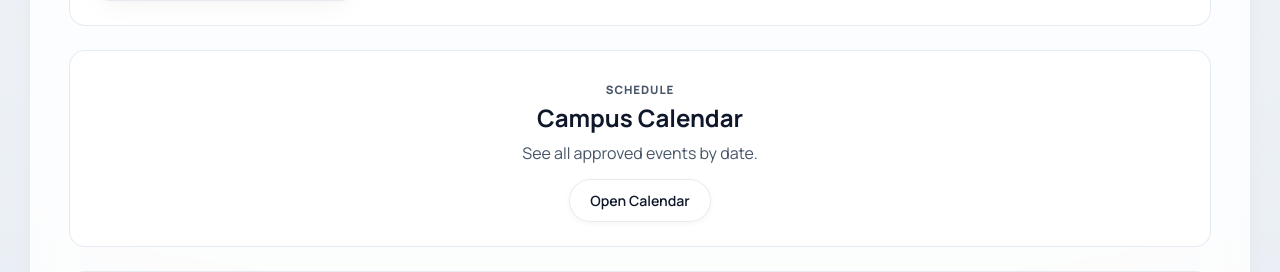
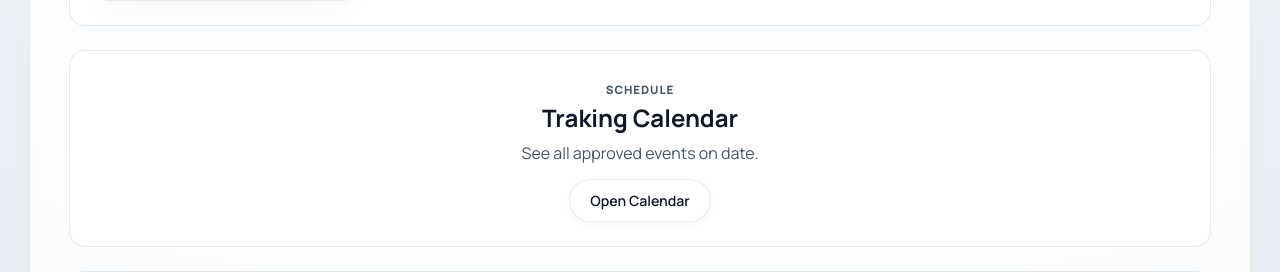
Before and after one commit to Parthiban-codex/College-event-portal, a Flask app: page / in a window 1280 px wide. Shown: the part 2036-2308 px from the top of the page. Run offline with Flask 3, Linux system fonts and the light colour scheme; data that the repository does not hold is empty.

Commit message:
front page corrected

```diff
--- a/templates/index.html
+++ b/templates/index.html
@@ -6,7 +6,7 @@
 <section class="simple-home-header">
     <div>
         <p class="simple-label">CAMPUS EVENT HUB</p>
-        <h1>Find your next campus event</h1>
+        <h1>Find & join your campus event</h1>
         <p>One place for events, schedules, and student activities.</p>
     </div>
     <div class="simple-home-actions">
@@ -88,8 +88,8 @@
 
 <section id="homepage-calendar" class="simple-section simple-calendar">
     <p class="simple-label">SCHEDULE</p>
-    <h2>Campus Calendar</h2>
-    <p>See all approved events by date.</p>
+    <h2>Traking Calendar</h2>
+    <p>See all approved events on date.</p>
     <a href="{{ url_for('calendar_view') }}" class="morphic-btn">Open Calendar</a>
 </section>
 
```
